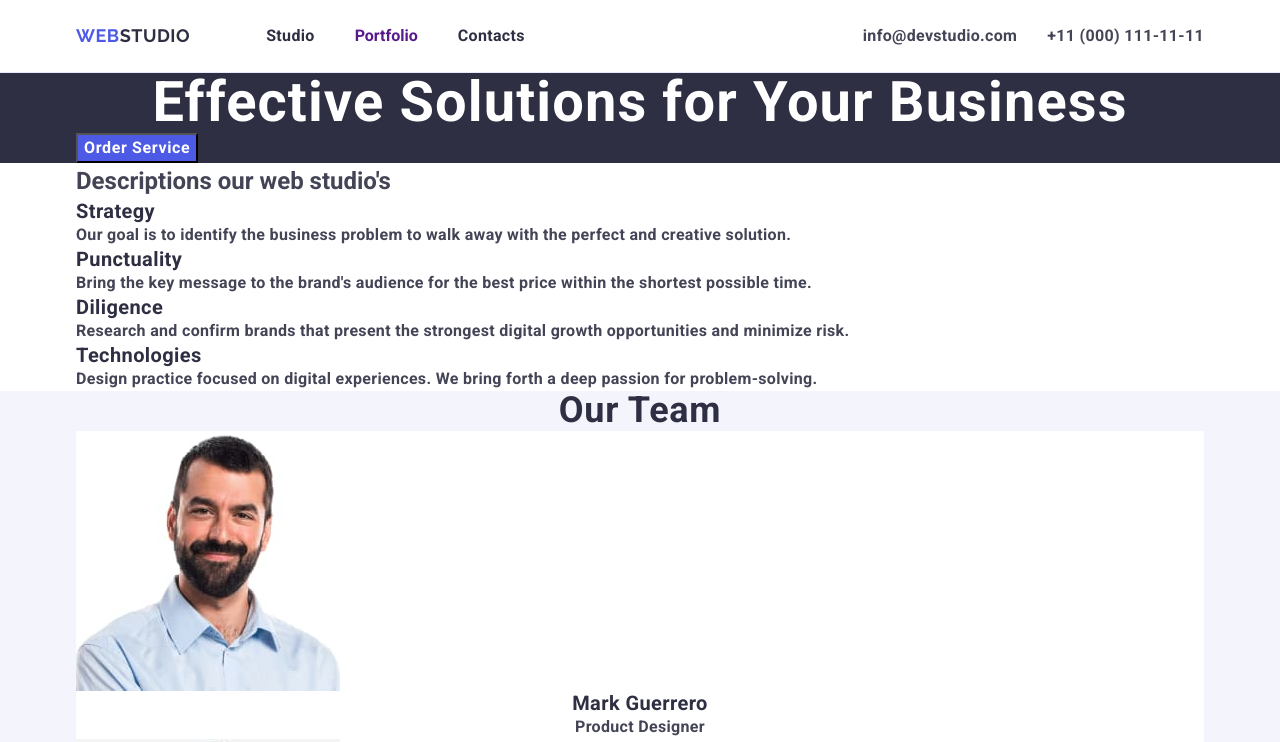
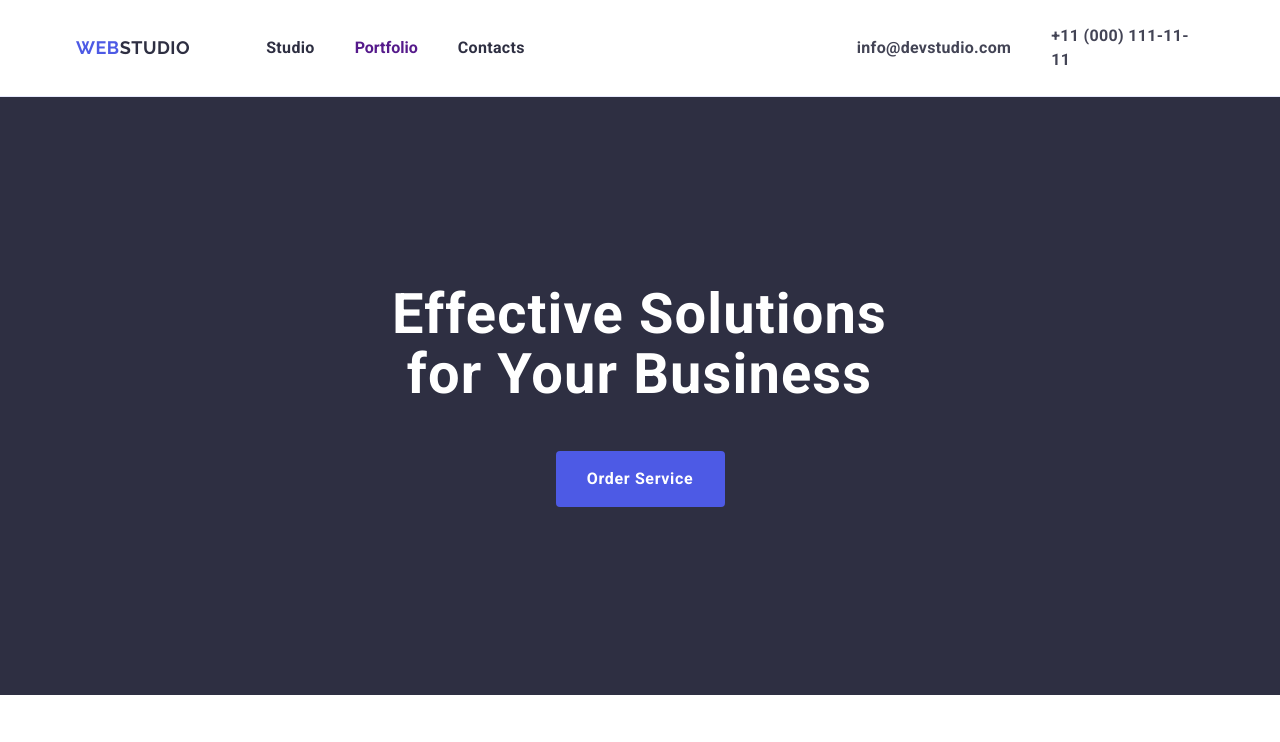
Before and after one commit to AlexxSava/goit-markup-hw-03, a plain HTML site: page index.html in a window 1280 px wide. Shown: the top 742 px of the page. Drawn offline with nearby package versions, Linux system fonts and the light colour scheme.

Commit message:
add style to all sections

```diff
--- a/css/style.css
+++ b/css/style.css
@@ -104,7 +104,7 @@ img {
 .header-address-list {
         display: flex;
         align-items: center;
-        gap: 30px;
+        gap: 40px;
 }
 
 .header-address-link {
@@ -123,14 +123,25 @@ img {
 
         .section-solution {
                 background-color: #2e2f42;
+                padding: 188px 0;
+                margin-left: auto;
+                margin-right: auto;
+        }
+
+        h1 {
+                margin-right: auto;
+                margin-left: auto;
         }
         .solution-title {
+                font-size: 56px;
                 font-weight: 700;
-                font-size: 56px;
                 line-height: 1.07;
                 letter-spacing: 0.02em;
                 text-align: center;
                 color: #fff;
+                display: flex;
+                max-width: 496px;
+                margin-bottom: 46px;
         }
         .solution-button {
                 font-weight: 500;
@@ -139,6 +150,13 @@ img {
                 color: #fff;
                 background-color: #4d5ae5;
                 cursor: pointer;
+                display: block;
+                min-width: 169px;
+                height: 56px;
+                border: none;
+                border-radius: 4px;
+                margin-left: auto;
+                margin-right: auto;
         }
         .solution-button:hover,
         .solution-button:focus {
@@ -151,16 +169,44 @@ img {
 
 
 
-        .descr-title {
-
+        .section-descr {
+                padding: 120px 0;
         }
 
+        .visually-hidden {
+                text-align: center;
+                line-height: 1.2;
+                letter-spacing: 0.02em;
+                position: absolute;
+                width: 1px;
+                height: 1px;
+                margin: -1px;
+                border: 0;
+                padding: 0;
+                white-space: nowrap;
+                clip-path: inset(100%);
+                clip: rect(0 0 0 0);
+                overflow: hidden;
+        }
+
+        .descr-list {
+                text-align: left;
+                display: flex;
+                gap: 24px;
+        }
+        .descr-list-item {
+                font-size: 16px;
+                line-height: 1.5;
+                letter-spacing: 0.02em;
+                width: calc((100% - 72px)/4);
+        }
         .descr-list-title {
                 font-weight: 500;
                 font-size: 20px;
                 line-height: 1.2;
                 letter-spacing: 0.02em;
                 color: #2e2f42;
+                margin-bottom: 8px;
         }
 
         .descr-list-text {
@@ -174,6 +220,7 @@ img {
 
         .section-team {
                 background-color: #f4f4fd;
+                padding: 120px 0;
         }
 
         .team-title {
@@ -184,10 +231,23 @@ img {
                 text-align: center;
                 color: #2e2f42;
                 text-transform: capitalize;
+                margin-bottom: 72px;
         }
 
+        .team-list {
+                display: flex;
+                gap: 24px;
+
+        }
+
+        .team-container {
+                padding: 32px 0;
+        }
         .team-list-item {
                 background-color: #FFFFFF;
+                width: calc((100%-72px)/4);
+                border-radius: 0px 0px 4px 4px;
+
         }
 
         .team-list-title {
@@ -197,15 +257,21 @@ img {
                 letter-spacing: 0.02em;
                 text-align: center;
                 color: #2e2f42;
+                margin-bottom: 8px;
         }
 
         .team-list-text {
                 letter-spacing: 0.02em;
                 text-align: center;
                 color: #434455;
+                margin-bottom: 14px;
         }
 
         /* ==================================================================================portfolio */
+
+        .portfolio {
+                padding: 120px 0;
+        }
 
         .portfolio-title {
                 font-weight: 700;
@@ -215,13 +281,33 @@ img {
                 text-align: center;
                 color: #2e2f42;
                 text-transform: capitalize;
+                margin-bottom: 72px;
             }
+
+        .portfolio-list {
+                display: flex;
+                flex-wrap: wrap;
+                column-gap: 24px;
+                row-gap: 48px;
+        }
+
+        .portfolio-item {
+                width: calc((100%-48px)/3);
+        }
+
+        .portfolio-container {
+                padding: 32px 16px;
+                border: 1px solid #e7e9fc;
+                border-top: none;
+        }
+
         .portfolio-card {
                 font-weight: 500;
                 font-size: 20px;
                 line-height: 1.2;
                 letter-spacing: 0.02em;
                 color: #2e2f42;
+                margin-bottom: 8px;
         }
 
         .portfolio-text {
--- a/index.html
+++ b/index.html
@@ -54,7 +54,10 @@
 
       <section class="section-solution">
         <div class="container">
-          <h1 class="solution-title">Effective Solutions for Your Business</h1>
+          <h1 class="solution-title">
+            Effective Solutions <br />
+            for Your Business
+          </h1>
           <button type="button" class="solution-button">Order Service</button>
         </div>
       </section>
@@ -63,7 +66,7 @@
 
       <section class="section-descr">
         <div class="container">
-          <h2 id="studio" class="descr-title">Descriptions our web studio's</h2>
+          <h2 class="visually-hidden">Descriptions our web studio's</h2>
           <ul class="descr-list">
             <li class="descr-list-item">
               <h3 class="descr-list-title">Strategy</h3>
@@ -109,8 +112,10 @@
                 width="264"
                 height="260"
               />
+              <div class="team-container">
                 <h3 class="team-list-title">Mark Guerrero</h3>
                 <p class="team-list-text">Product Designer</p>
+              </div>
             </li>
             <li class="team-list-item">
               <img
@@ -120,8 +125,10 @@
                 width="264"
                 height="260"
               />
+              <div class="team-container">
                 <h3 class="team-list-title">Tom Ford</h3>
                 <p class="team-list-text">Frontend Developer</p>
+              </div>
             </li>
             <li class="team-list-item">
               <img
@@ -131,8 +138,10 @@
                 width="264"
                 height="260"
               />
+              <div class="team-container">
                 <h3 class="team-list-title">Camila Garcia</h3>
                 <p class="team-list-text">Marketing</p>
+              </div>
             </li>
             <li class="team-list-item">
               <img
@@ -142,8 +151,10 @@
                 width="264"
                 height="260"
               />
+              <div class="team-container">
                 <h3 class="team-list-title">Daniel Wilson</h3>
                 <p class="team-list-text">UI Designer</p>
+              </div>
             </li>
           </ul>
         </div>
@@ -161,8 +172,10 @@
                 alt="Banking App"
                 width="360"
               />
+              <div class="portfolio-container">
                 <h3 class="portfolio-card">Banking App</h3>
                 <p class="portfolio-text">App</p>
+              </div>
             </li>
             <li class="portfolio-item">
               <img
@@ -170,8 +183,10 @@
                 alt="Cashless Payment"
                 width="360"
               />
+              <div class="portfolio-container">
                 <h3 class="portfolio-card">Cashless Payment</h3>
                 <p class="portfolio-text">Marketing</p>
+              </div>
             </li>
             <li class="portfolio-item">
               <img
@@ -179,8 +194,10 @@
                 alt="Meditation App"
                 width="360"
               />
+              <div class="portfolio-container">
                 <h3 class="portfolio-card">Meditation App</h3>
                 <p class="portfolio-text">App</p>
+              </div>
             </li>
             <li class="portfolio-item">
               <img
@@ -188,8 +205,10 @@
                 alt="Taxi Service"
                 width="360"
               />
+              <div class="portfolio-container">
                 <h3 class="portfolio-card">Taxi Service</h3>
                 <p class="portfolio-text">Marketing</p>
+              </div>
             </li>
             <li class="portfolio-item">
               <img
@@ -197,8 +216,10 @@
                 alt="Screen Illustrations"
                 width="360"
               />
+              <div class="portfolio-container">
                 <h3 class="portfolio-card">Screen Illustrations</h3>
                 <p class="portfolio-text">Design</p>
+              </div>
             </li>
             <li class="portfolio-item">
               <img
@@ -206,8 +227,10 @@
                 alt="Online Courses"
                 width="360"
               />
+              <div class="portfolio-container">
                 <h3 class="portfolio-card">Online Courses</h3>
                 <p class="portfolio-text">Marketing</p>
+              </div>
             </li>
           </ul>
         </div>
```
Lines whose indentation alone changed are shown as unchanged.
